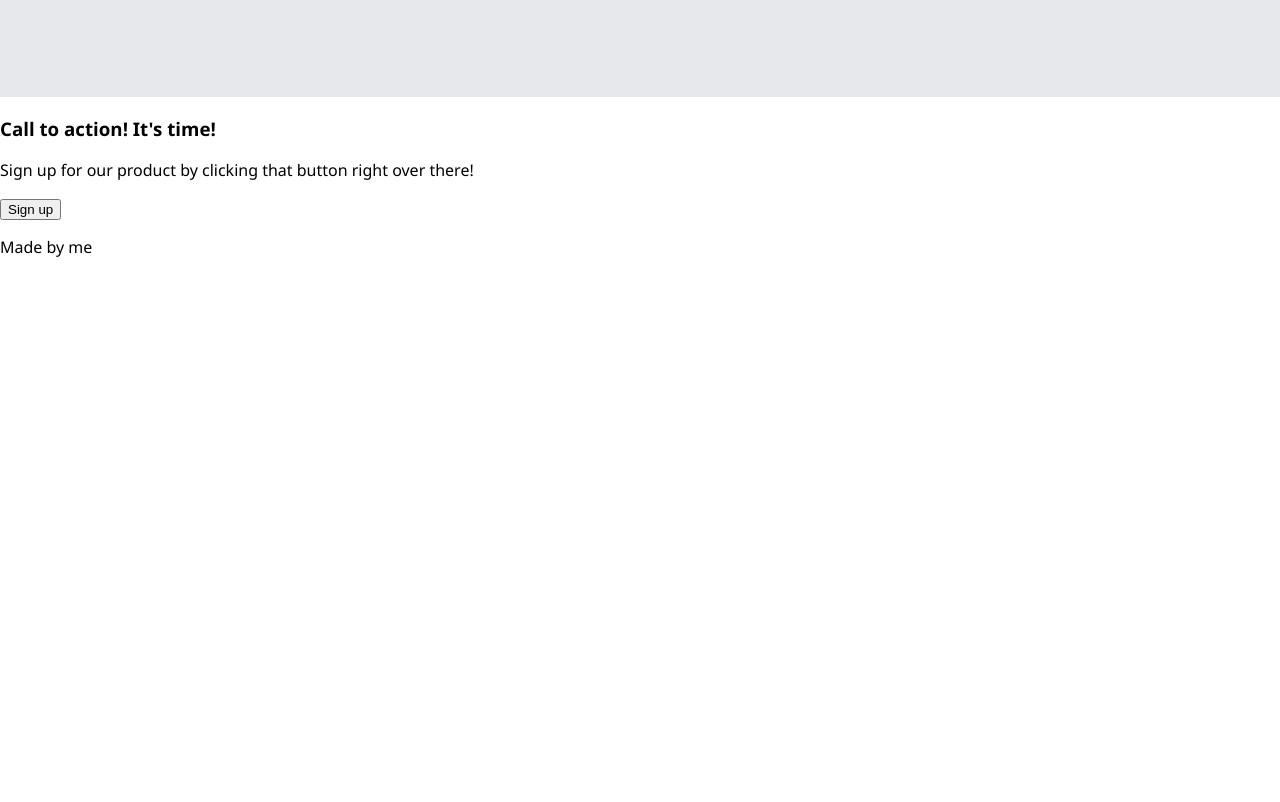
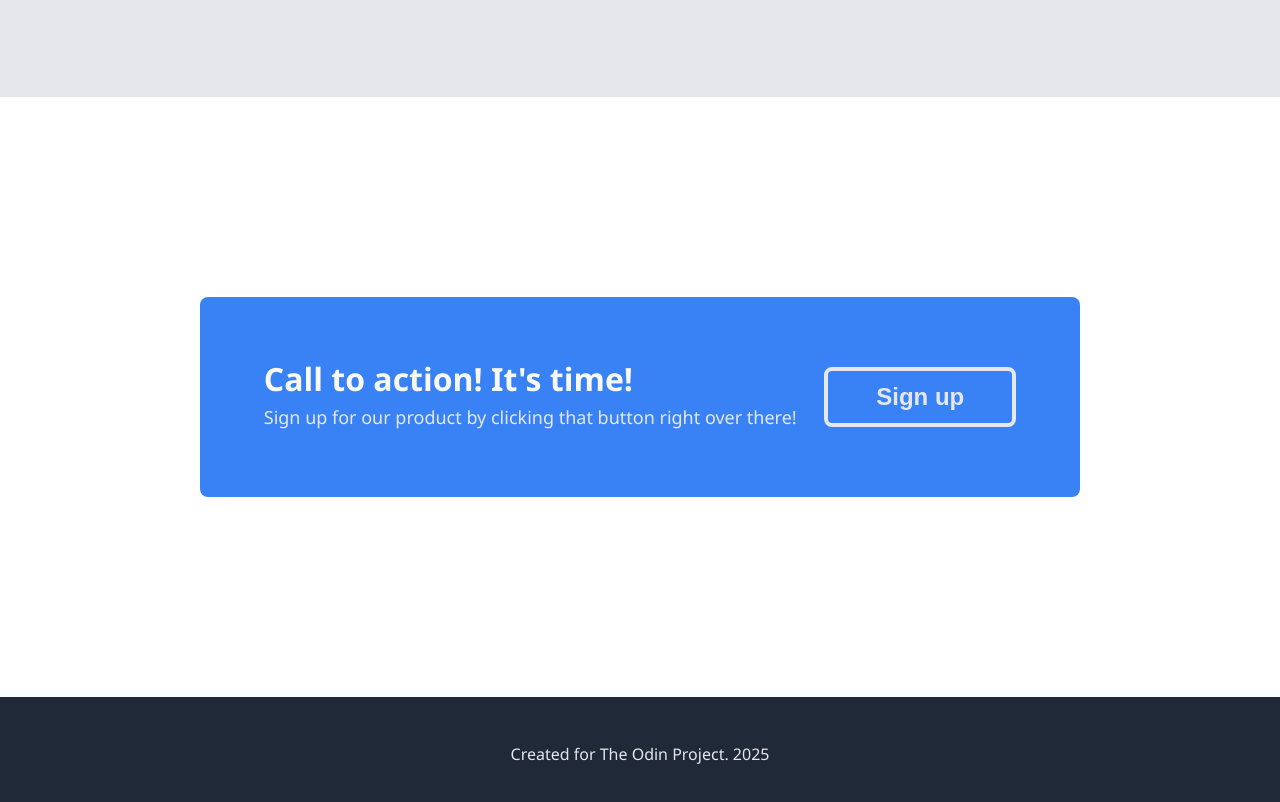
Before and after one commit to cowdone/Landing-Page, a plain HTML site: page index.html in a window 1280 px wide. Shown: the part 1696-2498 px from the top of the page. Before the commit the page ends 1970 px from the top, so only its background shows below. Drawn offline with Linux system fonts and the light colour scheme.

Commit message:
Finished call to action and footer, fixed html.

```diff
--- a/index.html
+++ b/index.html
@@ -64,19 +64,19 @@
                 <h3 class="quote-author">-Thor, God of Thunder</h3>
             </div>
         </div>
-        <div class="action">
-            <div class="action-text">
-                <h3>Call to action! It's time!</h3>
-                <p>Sign up for our product by clicking
-                that button right over there!
-                </p>
-            </div>
-            <div class="action-button">
-                <button>Sign up</button>
+        <div class="action-container">
+            <div class="action-text-container">
+                <div class="action-text">
+                    <h3 class="call-to-action">Call to action! It's time!</h3>
+                    <p class="call-to-action-text">Sign up for our product by clicking
+                    that button right over there!
+                    </p>
+                </div>
+                <button class="action-button">Sign up</button>
             </div>
         </div>
         <div class="footer">
-            <p>Made by me</p>
+            <p class="footer-text">Created for The Odin Project. 2025</p>
         </div>
     </body>
 </html>
--- a/style.css
+++ b/style.css
@@ -27,7 +27,9 @@ html, body {
     background-color: #3382f6;
     padding:9px 23px;
     border-radius: 8px;
+    font-weight: 900;
     color: white;
+    cursor: pointer;
 }
 /* Info cards */
 .info {
@@ -80,7 +82,29 @@ html, body {
 .quote-container {
     width:50%;
 }
-/* Footer */
+/* Call to action */
+.action-container {
+    padding:200px;
+}
+.action-text-container {
+    padding:50px;
+    background-color: #3882F6;
+    border-radius:8px;
+    display: flex;
+    justify-content: space-around;
+    align-items: center;
+}
+.action-button {
+    background-color: #3882F6;
+    border-radius: 8px;
+    border: 4px solid #E5E7EB;
+    padding: 12px 48px;
+    color: #E5E7EB;
+    font-size: 24px;
+    font-weight: 900;
+    cursor: pointer;
+}
+/* Header-logo */
 .header-logo {
     display: flex;
     align-items: center;
@@ -96,6 +120,17 @@ html, body {
     display: flex;
     justify-content: center;
     width:50%;
+}
+/* Footer */
+.footer {
+    padding:30px 100px;
+    background-color: #1F2937;
+    display: flex;
+    justify-content: center;
+    align-items: center;
+}
+.footer-text {
+    color: #E5E7EB;
 }
 /* Decoration*/
 .text {
@@ -117,3 +152,15 @@ html, body {
     font-weight: 900;
     color: #F9FAF8;
 }
+.call-to-action {
+    font-size: 32px;
+    font-weight: 900;
+    color: #F9FAF8;
+    margin: 0;
+    margin-top: 10px;
+}
+.call-to-action-text {
+    font-size: 18px;
+    color: #E5E7EB;
+    margin-top: 5px;
+}
```
